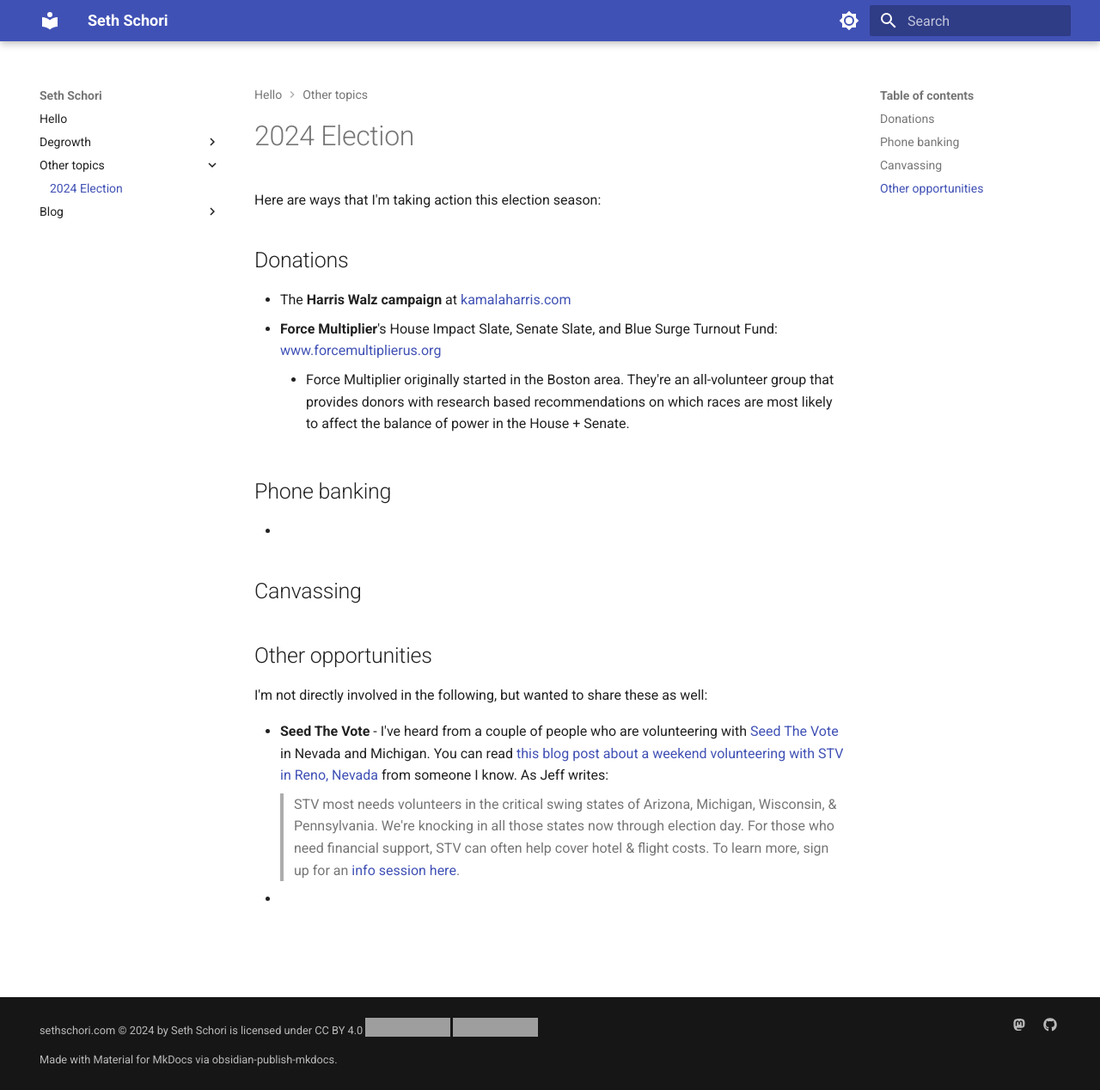
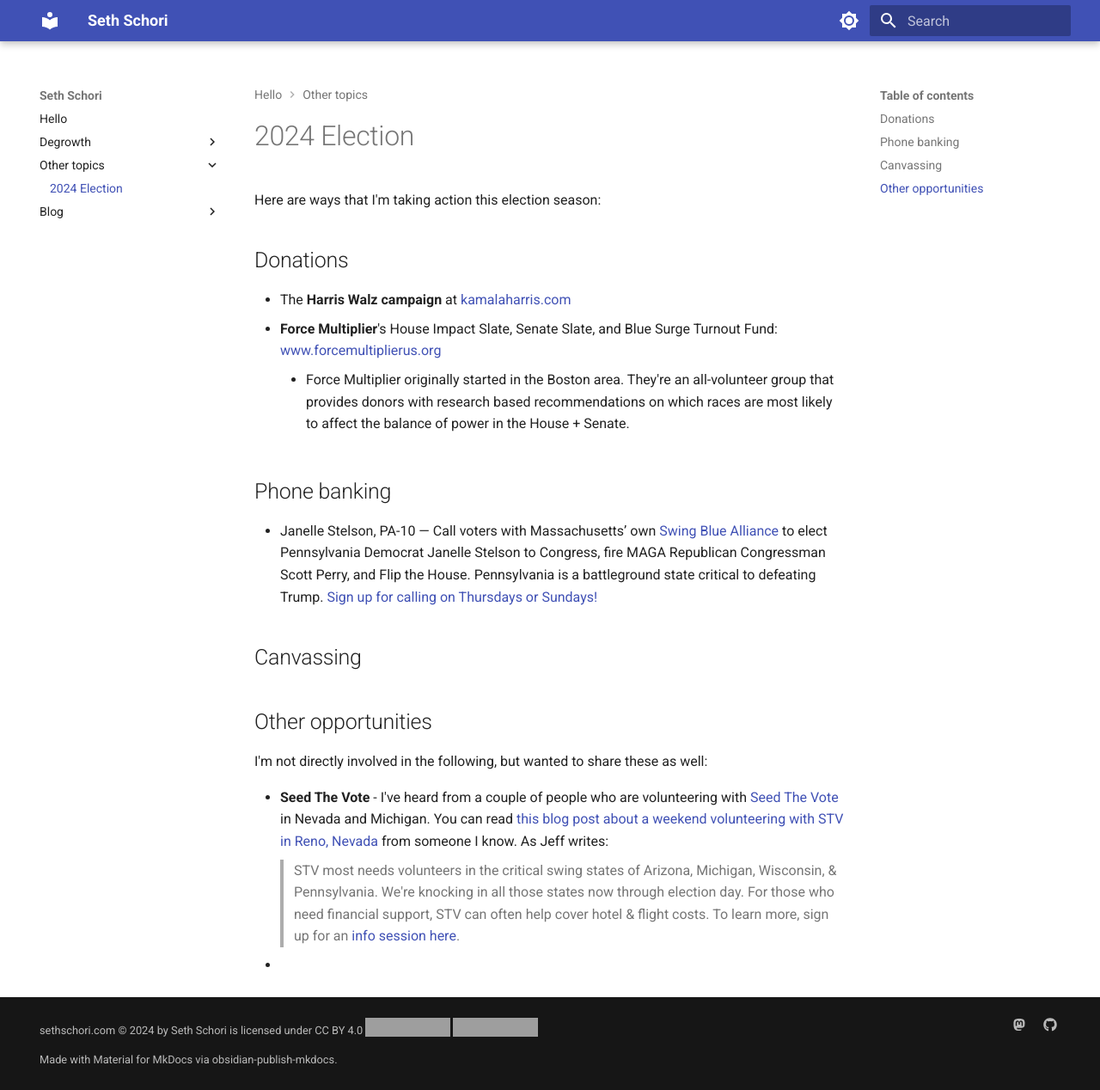
Before and after one commit to sethschori/sethschori.github.io, an MkDocs documentation site: the page built from docs/Other topics/2024 Election.md, in a window 1280 px wide and 1268 px high. Shown: the whole window at 86% size. Built offline with MkDocs 1.6.1 and Material for MkDocs 9.7.7, drawn with Linux system fonts in a browser that asks for light colours; grey boxes are pictures that could not be loaded.

Commit message:
vault backup: 2024-09-17 22:04:15

```diff
--- a/docs/Other topics/2024 Election.md
+++ b/docs/Other topics/2024 Election.md
@@ -4,7 +4,7 @@
 - **Force Multiplier**'s House Impact Slate, Senate Slate, and Blue Surge Turnout Fund: [www.forcemultiplierus.org](https://www.forcemultiplierus.org/)
 	- Force Multiplier originally started in the Boston area. They're an all-volunteer group that provides donors with research based recommendations on which races are most likely to affect the balance of power in the House + Senate.
 ## Phone banking
--
+- Janelle Stelson, PA-10 — Call voters with Massachusetts’ own [Swing Blue Alliance](https://swingbluealliance.org/) to elect Pennsylvania Democrat Janelle Stelson to Congress, fire MAGA Republican Congressman Scott Perry, and Flip the House. Pennsylvania is a battleground state critical to defeating Trump. [Sign up for calling on Thursdays or Sundays!](https://www.mobilize.us/swingbluealliance/event/644234/)
 ## Canvassing
 
 ## Other opportunities
```
